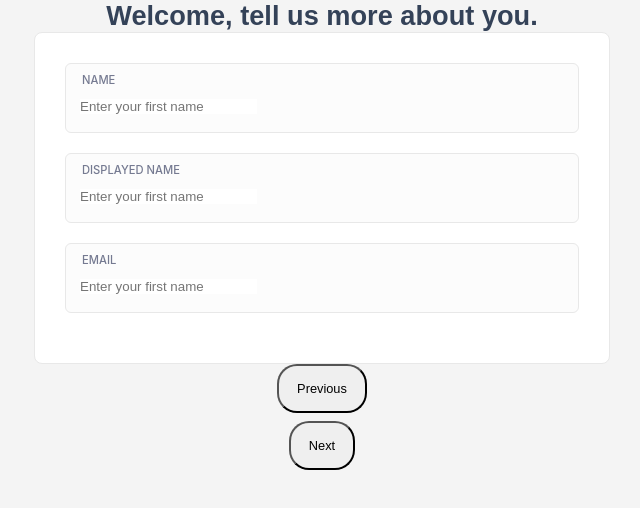
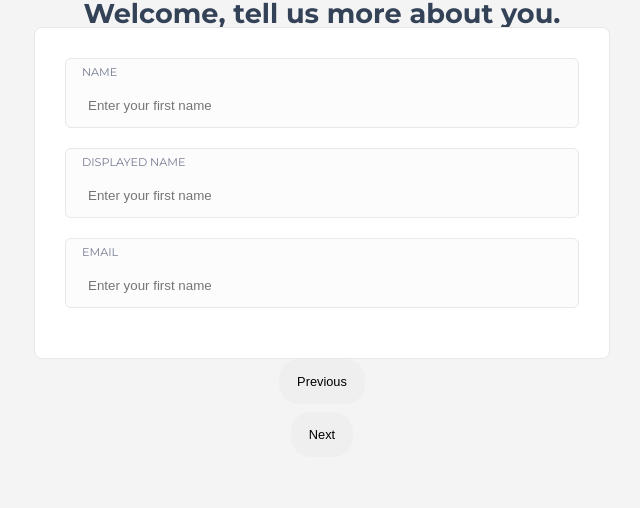
Before and after one commit to AnnZak/CodersCamp2020.Project.Front-React.MovieMatch, a React (Create React App) app: page / in a window 1280 px wide. Shown: the top 508 px of the page, without its empty margins (318-958 px from the left). Built offline with nearby package versions, Linux system fonts and the light colour scheme.

Commit message:
updated global styles

```diff
--- a/src/App.scss
+++ b/src/App.scss
@@ -1,5 +1 @@
-* {
-    margin: 0;
-    padding: 0;
-    box-sizing: border-box;
-}
+@import './globalStyles/globalStyles.scss';
--- /dev/null
+++ b/src/globalStyles/colors.scss
@@ -0,0 +1,5 @@
+$color-dark: #191716;
+$color-dark-95: rgba(25, 23, 22, 0.95);
+$color-yellow: #E6AF2E;
+$color-light: #FBF1DA;
+$color-accent: #7E9AA0;
--- /dev/null
+++ b/src/globalStyles/globalStyles.scss
@@ -0,0 +1,67 @@
+@import './colors.scss';
+@import url('https://fonts.googleapis.com/css2?family=Montserrat:wght@400;600;700&family=Roboto:wght@300&display=swap');
+
+* {
+    margin: 0;
+    padding: 0;
+    border: 0;
+    box-sizing: border-box;
+}
+
+body {
+    background: $color-dark;
+    color: $color-light;
+    font-family: 'Montserrat', sans-serif;
+    font-weight: 400;
+    line-height: 1;
+    font-size: 16px;
+}
+
+a {
+    color: inherit;
+    text-decoration: none;
+    transition: color .15s ease-in-out;
+
+    &:hover {
+        color: $color-accent;
+    }
+
+    &:active {
+        color: $color-yellow;
+    }
+}
+
+ul,
+ol {
+    list-style: none;
+}
+
+h1,
+h2,
+h3 {
+    color: $color-yellow;
+    font-weight: 600;
+}
+
+h1 {
+    font-weight: 700;
+    font-size: 1.9rem;
+}
+
+.accent-text {
+    font-family: 'Roboto', sans-serif;
+    font-weight: 300;
+    color: $color-accent;
+}
+
+input[type=text] {
+    background: inherit;
+    color: inherit;
+    padding: 0.5rem;
+    border: 1px dashed $color-yellow;
+}
+
+.avatar {
+    border-radius: 50%;
+    max-height: 4rem;
+}
--- a/src/index.scss
+++ /dev/null
@@ -1,13 +0,0 @@
-body {
-  margin: 0;
-  font-family: -apple-system, BlinkMacSystemFont, 'Segoe UI', 'Roboto', 'Oxygen',
-    'Ubuntu', 'Cantarell', 'Fira Sans', 'Droid Sans', 'Helvetica Neue',
-    sans-serif;
-  -webkit-font-smoothing: antialiased;
-  -moz-osx-font-smoothing: grayscale;
-}
-
-code {
-  font-family: source-code-pro, Menlo, Monaco, Consolas, 'Courier New',
-    monospace;
-}
--- a/src/index.tsx
+++ b/src/index.tsx
@@ -1,6 +1,5 @@
 import React from 'react';
 import ReactDOM from 'react-dom';
-import './index.scss';
 import App from './App';
 import reportWebVitals from './reportWebVitals';
 
```
